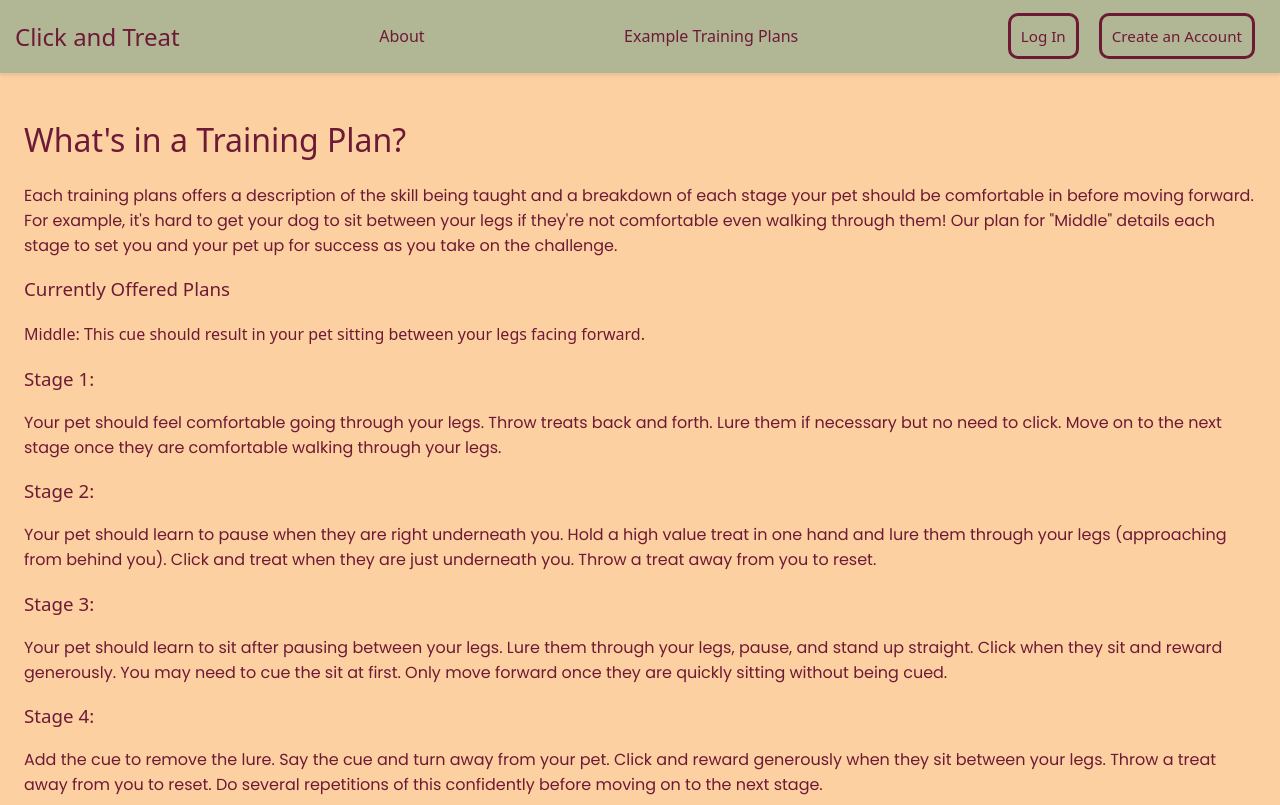
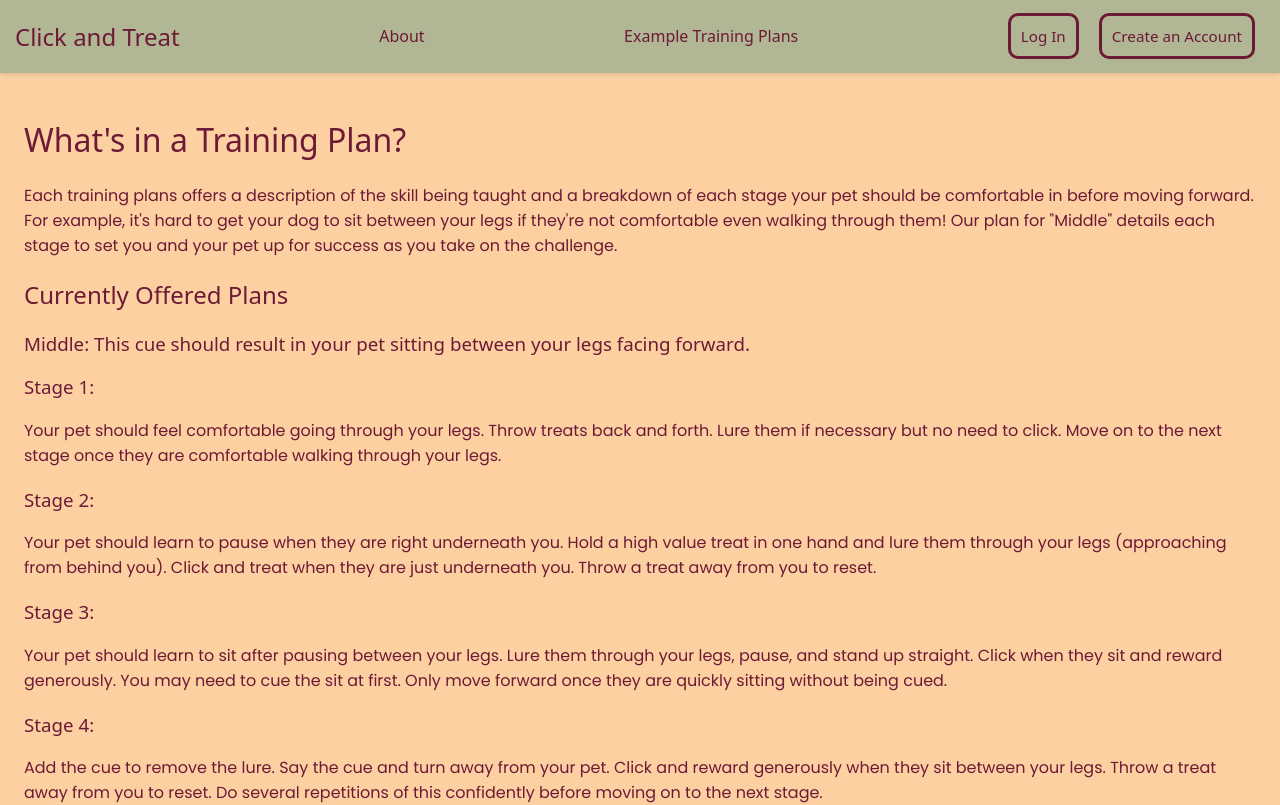
Before and after one commit to tati-guzman/click-and-treat, a React (Vite) app in the folder client/: page /examples in a window 1280 px wide. Shown: the top 805 px of the page. Built offline with nearby package versions, Linux system fonts and the light colour scheme; a web font is replaced by a local one.

Commit message:
Adjusts headers for all pages that were returning best practice issues with Axe Dev Tools, so all have 0 issues now

```diff
--- a/client/src/components/PetInfo.jsx
+++ b/client/src/components/PetInfo.jsx
@@ -43,7 +43,7 @@ const PetInfo = ({ setSelectedPet }) => {
     const formatPetDisplay = () => {
         return petInfo.map((pet, index) => (
             <div key={index}>
-                <h4>Pet Name: {pet.name}</h4>
+                <p>Pet Name: {pet.name}</p>
                 <p>Species: {pet.species}</p>
                 <button onClick={() => selectPet(index)}>View Training Plans</button>
             </div>
--- a/client/src/components/UserTrainingPlans.jsx
+++ b/client/src/components/UserTrainingPlans.jsx
@@ -56,7 +56,7 @@ const UserTrainingPlans = ({ selectedPet }) => {
         } else {
             return trainingPlans.map((plan, index) => (
                 <div key={index}>
-                    <h4>Skill Name: {plan.title}</h4>
+                    <p>Skill Name: {plan.title}</p>
                     <p>Skill Status: {plan.status}</p>
                     <button onClick={() => navigate('/session', {state: {...plan, petName: selectedPet.petName }})}>Add Session</button>
                     <button onClick={() => navigate('/history', {state: {...plan, petName: selectedPet.petName }})}>View History</button>
--- a/client/src/pages/Examples.jsx
+++ b/client/src/pages/Examples.jsx
@@ -21,8 +21,8 @@ const Examples = () => {
                 <h1>What's in a Training Plan?</h1>
                 <p>Each training plans offers a description of the skill being taught and a breakdown of each stage your pet should be comfortable in before moving forward. For example, it's hard to get your dog to sit between your legs if they're not comfortable even walking through them! Our plan for "Middle" details each stage to set you and your pet up for success as you take on the challenge.</p>
 
-                <h3>Currently Offered Plans</h3>
-                <h4>Middle: This cue should result in your pet sitting between your legs facing forward.</h4>
+                <h2>Currently Offered Plans</h2>
+                <h3>Middle: This cue should result in your pet sitting between your legs facing forward.</h3>
 
                 {middleStagesArray.map((stage, index) => (
                     <div key={index}>
--- a/client/src/pages/HistoryList.jsx
+++ b/client/src/pages/HistoryList.jsx
@@ -62,7 +62,7 @@ const HistoryList = () => {
         //Future Tasks: When family connection is implemented, also include user in this display!
         return sessionsPulled.map((session, index) => (
                 <div key ={index}>
-                    <h4>Session Date: {formatDate(session.date)}</h4>
+                    <h3>Session Date: {formatDate(session.date)}</h3>
                     <p key={index}>Main Focus: Stage {session.stage}</p>
                     <p key={"notes" + index}>Notes: {session.notes ? session.notes : "N/A"}</p>
                     <button onClick={() => openDetails(session)}>View Details</button>
@@ -103,8 +103,8 @@ const HistoryList = () => {
                 <h1>{petName}'s Training Sessions for "{title}"</h1>
 
                 {errorMessage
-                ? <h3>Oops, we're having trouble pulling data for {petName}. Please try again.</h3>
-                : <h3>Highest Status Reached: {highestStatus}</h3>}
+                ? <h2>Oops, we're having trouble pulling data for {petName}. Please try again.</h2>
+                : <h2>Highest Status Reached: {highestStatus}</h2>}
 
                 {sessionsPulled
                 ? displaySessions()
```
